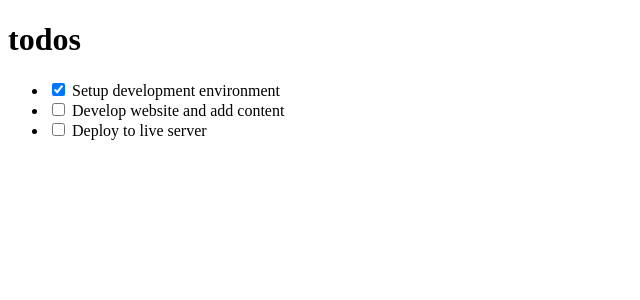
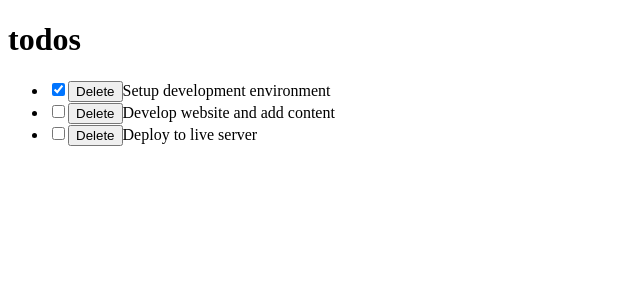
Before and after one commit to ahzia/react-todo, a React (Create React App) app: page / in a window 1280 px wide. Shown: the top 300 px of the page, without its empty margins (0-640 px from the left). Built offline with nearby package versions, Linux system fonts and the light colour scheme.

Commit message:
add remove todo functionality

```diff
--- a/src/components/TodoContainer.js
+++ b/src/components/TodoContainer.js
@@ -36,11 +36,21 @@
     }));
   };
 
+  delTodo = id => {
+    this.setState({
+      todos: [
+        ...this.state.todos.filter(todo => {
+          return todo.id !== id;
+        })
+      ]
+    });
+  };
+
   render() {
     return (
       <div>
       <Header />
-      <TodosList todos={this.state.todos} handleChangeProps={this.handleChange} />
+      <TodosList todos={this.state.todos} handleChangeProps={this.handleChange} deleteTodoProps={this.delTodo} />
     </div>
     )
   }
--- a/src/components/TodoItem.js
+++ b/src/components/TodoItem.js
@@ -8,7 +8,9 @@
         type="checkbox"
         checked={this.props.todo.completed}
         onChange={() => this.props.handleChangeProps(this.props.todo.id)}
-        /> {this.props.todo.title}
+        />
+        <button onClick={() => this.props.deleteTodoProps(this.props.todo.id)}>Delete</button>
+        {this.props.todo.title}
     </li>)
   }
 }
--- a/src/components/TodosList.js
+++ b/src/components/TodosList.js
@@ -9,6 +9,7 @@
           key={todo.id}
           todo={todo}
           handleChangeProps={this.props.handleChangeProps}
+          deleteTodoProps={this.props.deleteTodoProps}
         />
         ))}
       </ul>
```
